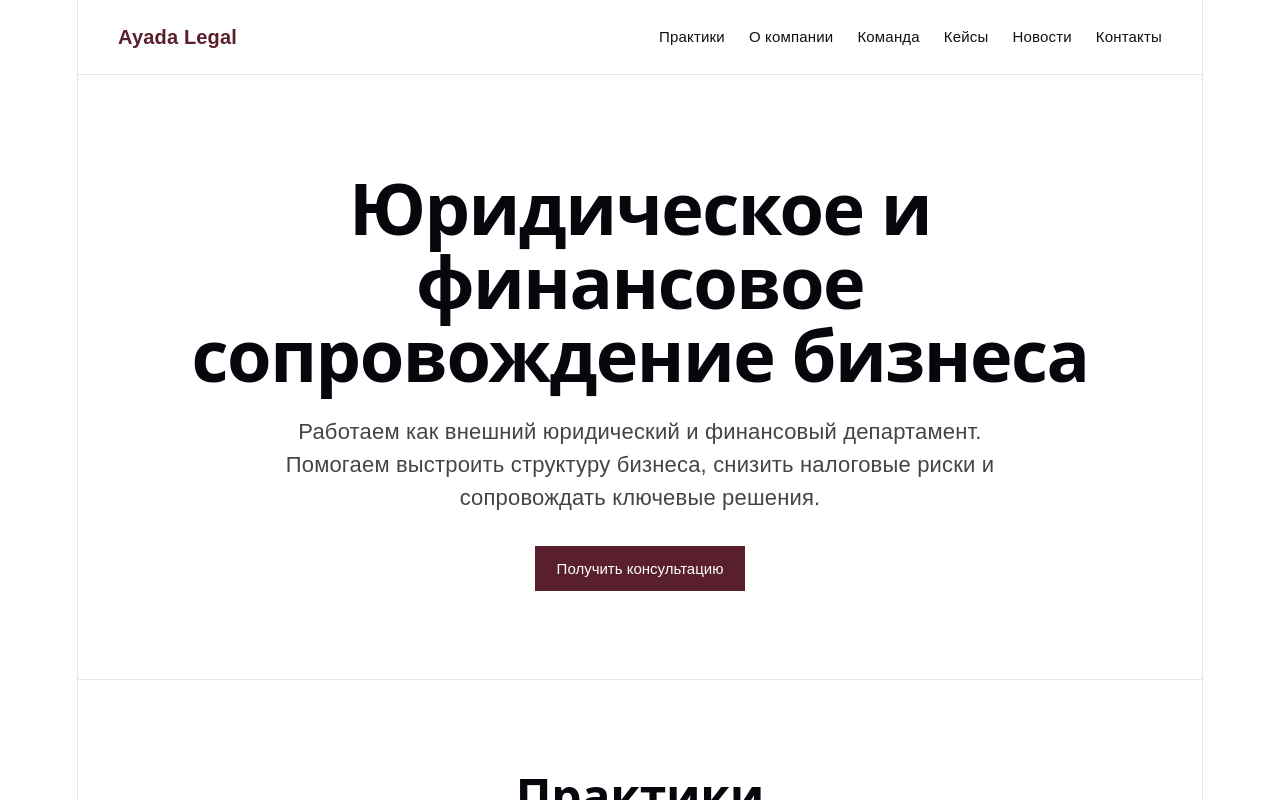
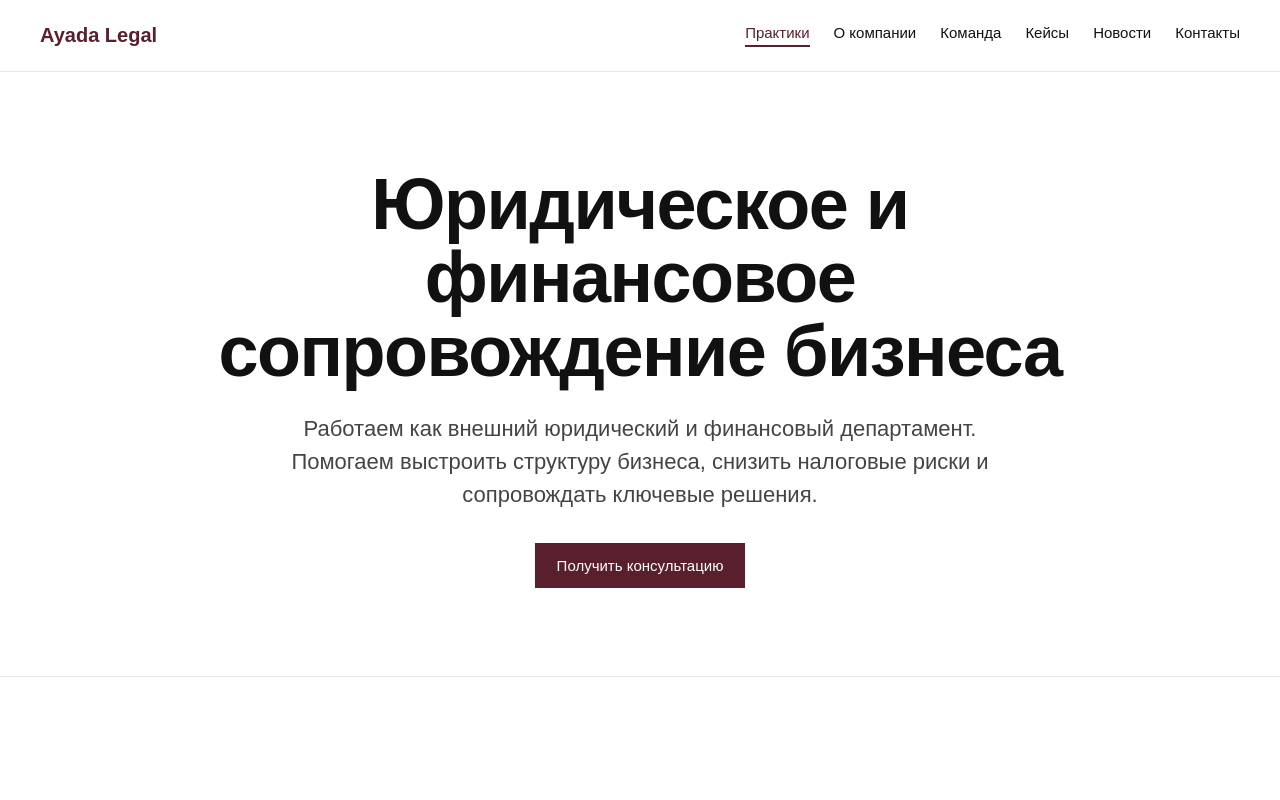
Before and after one commit to K-proj-new/legal-consulting-site, a React (Vite) app: page / in a window 1280 px wide. Shown: the top 800 px of the page. Built offline with nearby package versions, Linux system fonts and the light colour scheme.

Commit message:
feat: add active navigation and polish interactions

```diff
--- a/src/App.jsx
+++ b/src/App.jsx
@@ -1,3 +1,5 @@
+import { useEffect, useState } from "react"
+
 const BRAND_COLOR = "#5a1f2c"
 
 const menuItems = [
@@ -91,6 +93,16 @@ const styles = {
   navLink: {
     color: "#111",
     textDecoration: "none",
+    paddingBottom: "4px",
+    borderBottom: "2px solid transparent",
+    transition: "color 0.2s ease, border-color 0.2s ease",
+  },
+  navLinkActive: {
+    color: BRAND_COLOR,
+    textDecoration: "none",
+    paddingBottom: "4px",
+    borderBottom: `2px solid ${BRAND_COLOR}`,
+    transition: "color 0.2s ease, border-color 0.2s ease",
   },
   heroSection: {
     padding: "96px 40px 88px",
@@ -198,17 +210,52 @@ const styles = {
 }
 
 export default function App() {
+  const [activeSection, setActiveSection] = useState("practices")
+
+  useEffect(() => {
+    const visibleSections = ["practices", "cases", "team", "contacts"]
+
+    const handleScroll = () => {
+      let current = "practices"
+
+      for (const id of visibleSections) {
+        const element = document.getElementById(id)
+        if (!element) continue
+
+        const rect = element.getBoundingClientRect()
+        if (rect.top <= 140) {
+          current = id
+        }
+      }
+
+      setActiveSection(current)
+    }
+
+    handleScroll()
+    window.addEventListener("scroll", handleScroll)
+
+    return () => window.removeEventListener("scroll", handleScroll)
+  }, [])
+
   return (
     <div style={styles.page}>
       <header style={styles.header}>
         <div style={styles.brand}>Ayada Legal</div>
 
         <nav style={styles.nav}>
-          {menuItems.map((item) => (
-            <a key={item.id} href={`#${item.id}`} style={styles.navLink}>
-              {item.label}
-            </a>
-          ))}
+          {menuItems.map((item) => {
+            const isActive = activeSection === item.id
+
+            return (
+              <a
+                key={item.id}
+                href={`#${item.id}`}
+                style={isActive ? styles.navLinkActive : styles.navLink}
+              >
+                {item.label}
+              </a>
+            )
+          })}
         </nav>
       </header>
 
--- a/src/index.css
+++ b/src/index.css
@@ -1,111 +1,41 @@
-:root {
-  --text: #6b6375;
-  --text-h: #08060d;
-  --bg: #fff;
-  --border: #e5e4e7;
-  --code-bg: #f4f3ec;
-  --accent: #aa3bff;
-  --accent-bg: rgba(170, 59, 255, 0.1);
-  --accent-border: rgba(170, 59, 255, 0.5);
-  --social-bg: rgba(244, 243, 236, 0.5);
-  --shadow:
-    rgba(0, 0, 0, 0.1) 0 10px 15px -3px, rgba(0, 0, 0, 0.05) 0 4px 6px -2px;
-
-  --sans: system-ui, 'Segoe UI', Roboto, sans-serif;
-  --heading: system-ui, 'Segoe UI', Roboto, sans-serif;
-  --mono: ui-monospace, Consolas, monospace;
-
-  font: 18px/145% var(--sans);
-  letter-spacing: 0.18px;
-  color-scheme: light dark;
-  color: var(--text);
-  background: var(--bg);
-  font-synthesis: none;
-  text-rendering: optimizeLegibility;
-  -webkit-font-smoothing: antialiased;
-  -moz-osx-font-smoothing: grayscale;
-
-  @media (max-width: 1024px) {
-    font-size: 16px;
-  }
+html {
+  scroll-behavior: smooth;
 }
 
-@media (prefers-color-scheme: dark) {
-  :root {
-    --text: #9ca3af;
-    --text-h: #f3f4f6;
-    --bg: #16171d;
-    --border: #2e303a;
-    --code-bg: #1f2028;
-    --accent: #c084fc;
-    --accent-bg: rgba(192, 132, 252, 0.15);
-    --accent-border: rgba(192, 132, 252, 0.5);
-    --social-bg: rgba(47, 48, 58, 0.5);
-    --shadow:
-      rgba(0, 0, 0, 0.4) 0 10px 15px -3px, rgba(0, 0, 0, 0.25) 0 4px 6px -2px;
-  }
-
-  #social .button-icon {
-    filter: invert(1) brightness(2);
-  }
+* {
+  box-sizing: border-box;
 }
 
 body {
   margin: 0;
+  background: #ffffff;
+  color: #111111;
+  font-family: Arial, sans-serif;
+  -webkit-font-smoothing: antialiased;
+  -moz-osx-font-smoothing: grayscale;
+}
+
+a {
+  transition: color 0.2s ease, opacity 0.2s ease;
+}
+
+a:hover {
+  color: #5a1f2c !important;
+}
+
+button {
+  transition:
+    background-color 0.2s ease,
+    color 0.2s ease,
+    transform 0.2s ease,
+    opacity 0.2s ease;
+}
+
+button:hover {
+  transform: translateY(-1px);
+  opacity: 0.94;
 }
 
 #root {
-  width: 1126px;
-  max-width: 100%;
-  margin: 0 auto;
-  text-align: center;
-  border-inline: 1px solid var(--border);
-  min-height: 100svh;
-  display: flex;
-  flex-direction: column;
-  box-sizing: border-box;
+  min-height: 100vh;
 }
-
-h1,
-h2 {
-  font-family: var(--heading);
-  font-weight: 500;
-  color: var(--text-h);
-}
-
-h1 {
-  font-size: 56px;
-  letter-spacing: -1.68px;
-  margin: 32px 0;
-  @media (max-width: 1024px) {
-    font-size: 36px;
-    margin: 20px 0;
-  }
-}
-h2 {
-  font-size: 24px;
-  line-height: 118%;
-  letter-spacing: -0.24px;
-  margin: 0 0 8px;
-  @media (max-width: 1024px) {
-    font-size: 20px;
-  }
-}
-p {
-  margin: 0;
-}
-
-code,
-.counter {
-  font-family: var(--mono);
-  display: inline-flex;
-  border-radius: 4px;
-  color: var(--text-h);
-}
-
-code {
-  font-size: 15px;
-  line-height: 135%;
-  padding: 4px 8px;
-  background: var(--code-bg);
-}
```
